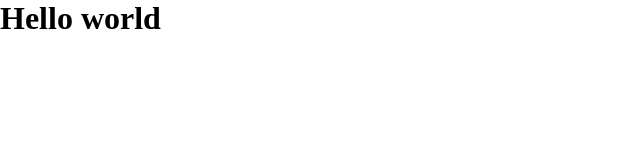
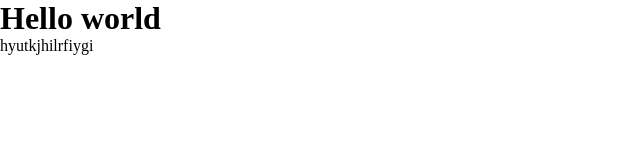
Before and after one commit to itgirlschool/TestBranches, a plain HTML site: page index.html in a window 1280 px wide. Shown: the whole page, without its empty margins (0-640 px from the left). Drawn offline with Linux system fonts and the light colour scheme.

Commit message:
create block1

```diff
--- a/index.html
+++ b/index.html
@@ -14,5 +14,6 @@
   </head>
   <body>
     <h1>Hello world</h1>
+    <p>hyutkjhilrfiygi</p>
   </body>
 </html>
--- /dev/null
+++ b/style.css
@@ -0,0 +1,3 @@
+p {
+    color: black;
+}
```
